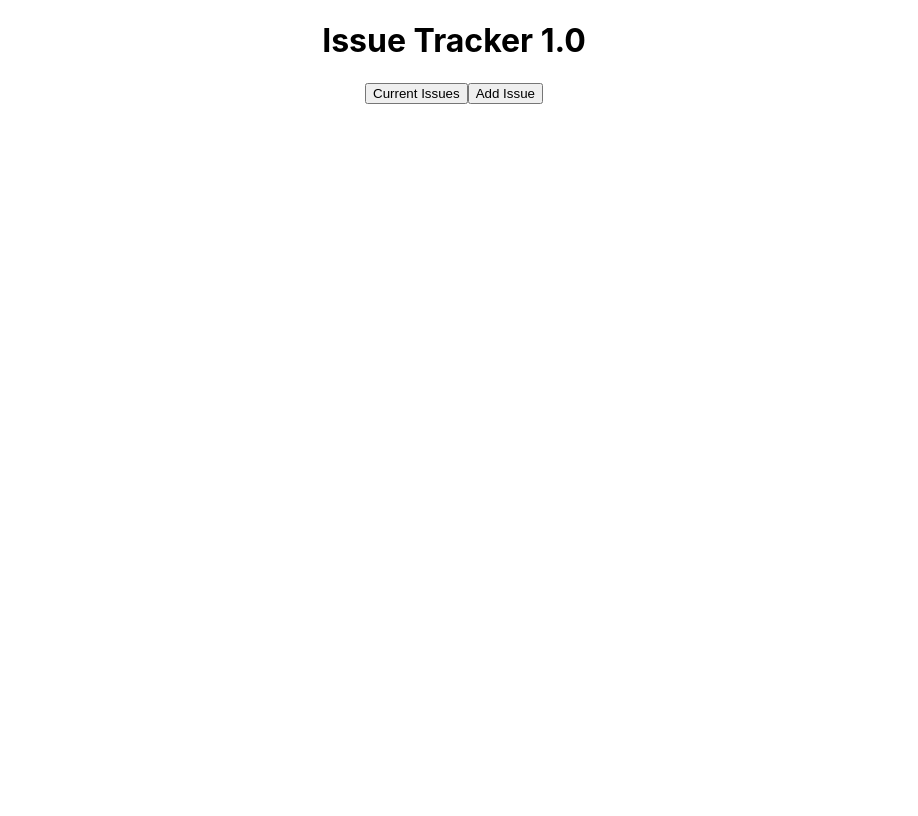
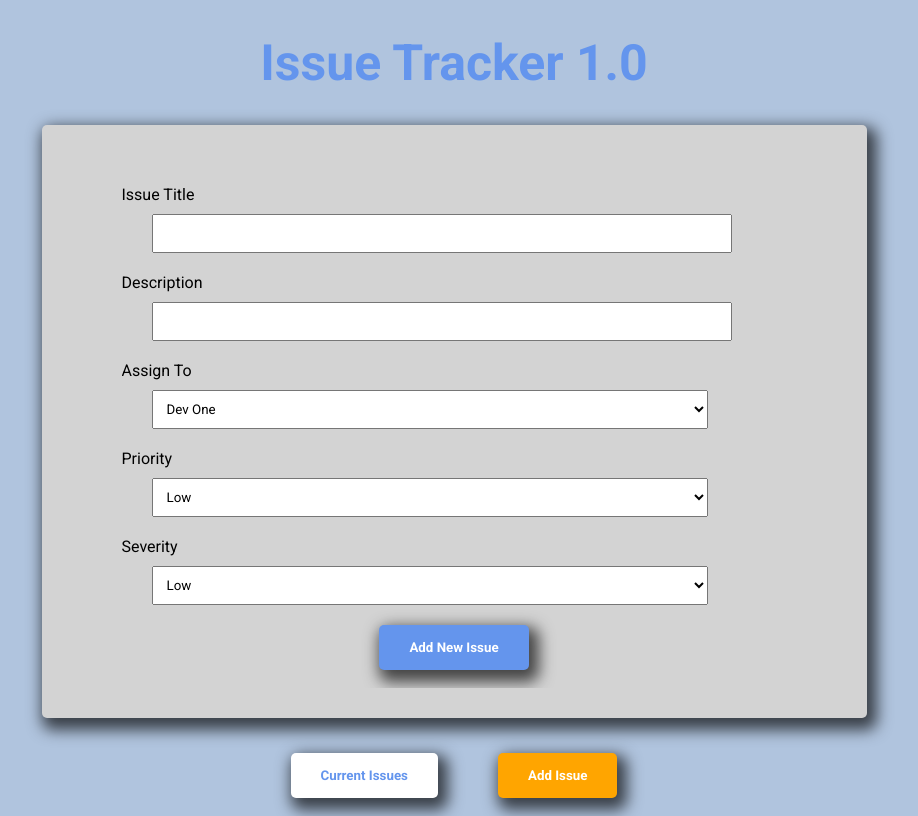
Before and after one commit to nabilk11/react-issue-tracker, a React (Create React App) app: page / in a window 1280 px wide. Shown: the whole page, without its empty margins (186-1104 px from the left). Built offline with nearby package versions, Linux system fonts and the light colour scheme.

Commit message:
created basic add new issue screen

```diff
--- a/public/index.html
+++ b/public/index.html
@@ -12,11 +12,18 @@
     <link rel="apple-touch-icon" href="%PUBLIC_URL%/logo192.png" />
 
     <link rel="manifest" href="%PUBLIC_URL%/manifest.json" />
+    <link href="https://fonts.googleapis.com/css2?family=Karla&family=Roboto:ital,wght@0,100;0,300;0,400;0,500;0,700;1,100&display=swap" rel="stylesheet">
+    <title>Issue Tracker 1.0</title>
+    <style>
+      *{
+        font-family: 'Roboto', sans-serif;
+        overflow-x: hidden;
+      }
 
-    <title>React Issue Tracker</title>
+    </style>
   </head>
   <body>
-    <noscript>You need to enable JavaScript to run this app.</noscript>
+
     <div id="root"></div>
 
 
--- a/src/App.css
+++ b/src/App.css
@@ -2,37 +2,80 @@
   text-align: center;
 }
 
-.App-logo {
-  height: 40vmin;
-  pointer-events: none;
+body {
+  background-color: lightsteelblue;
 }
 
-@media (prefers-reduced-motion: no-preference) {
-  .App-logo {
-    animation: App-logo-spin infinite 20s linear;
-  }
+h1{
+  font-size: 50px;
+  color:cornflowerblue;
+
 }
 
-.App-header {
-  background-color: #282c34;
-  min-height: 100vh;
-  display: flex;
-  flex-direction: column;
-  align-items: center;
-  justify-content: center;
-  font-size: calc(10px + 2vmin);
-  color: white;
+.grey-card-container {
+  max-width: 725px;
+  margin: auto;
+  border-radius: 5px;
+  background-color: lightgrey;
+  -webkit-box-shadow: 5px 7px 15px 5px rgba(0,0,0,0.68);
+  box-shadow: 5px 7px 15px 5px rgba(0,0,0,0.68);
+  padding: 40px 50px 30px;
 }
 
-.App-link {
-  color: #61dafb;
+.view-button {
+  font-weight: bold;
+  border-radius: 5px;
+  background-color: white;
+  color: cornflowerblue;
+  border: none;
+  -webkit-box-shadow: 5px 7px 15px 5px rgba(0,0,0,0.68);
+    box-shadow: 5px 7px 15px 5px rgba(0,0,0,0.68);
+    padding: 15px 30px;
+    margin-top: 20px;
+  margin-bottom: 18px;
+  margin-inline: 30px;
+  cursor: pointer;
+
+
+}
+.add-button {
+  font-weight: bold;
+  border-radius: 5px;
+  background-color: white;
+  color: cornflowerblue;
+  border: none;
+  -webkit-box-shadow: 5px 7px 15px 5px rgba(0,0,0,0.68);
+    box-shadow: 5px 7px 15px 5px rgba(0,0,0,0.68);
+    padding: 15px 30px;
+    margin-top: 20px;
+  margin-bottom: 18px;
+  margin-inline: 30px;
+  cursor: pointer;
+}
+.add-button:hover{
+  background-color: cornflowerblue;
+  color: white;
+
+}
+.buttons {
+margin-top: 15px;
+
+
 }
 
-@keyframes App-logo-spin {
-  from {
-    transform: rotate(0deg);
-  }
-  to {
-    transform: rotate(360deg);
-  }
+.active-button {
+  background-color: orange;
+  color: white;
+  font-weight: bold;
+  border-radius: 5px;
+  border: none;
+  -webkit-box-shadow: 5px 7px 15px 5px rgba(0,0,0,0.68);
+    box-shadow: 5px 7px 15px 5px rgba(0,0,0,0.68);
+    padding: 15px 30px;
+    margin-top: 20px;
+  margin-bottom: 18px;
+  margin-inline: 30px;
+  cursor: pointer;
+
+
 }
--- a/src/App.jsx
+++ b/src/App.jsx
@@ -1,7 +1,7 @@
 import React from 'react';
 import { useState, useEffect } from 'react';
 import AddIssue from './components/AddIssue/AddIssue';
-import CurrentIssue from './components/AddIssue/CurrentIssue';
+import CurrentIssue from './components/CurrentIssue/CurrentIssue';
 import './App.css';
 
 function App() {
@@ -9,10 +9,12 @@ function App() {
   return (
     <div className="App">
       <h1>Issue Tracker 1.0</h1>
+      <div className="grey-card-container">
       { addIssue ? <AddIssue/> : <CurrentIssue/>}
+      </div>
     <div className="buttons">
-<button>Current Issues</button>
-<button>Add Issue</button>
+<button className="view-button">Current Issues</button>
+<button className="add-button active-button">  Add Issue  </button>
 
     </div>
     </div>
--- a/src/components/AddIssue/AddIssue.jsx
+++ b/src/components/AddIssue/AddIssue.jsx
@@ -9,7 +9,44 @@ export default function AddIssue() {
   return (
     <div className="add-issue">
 
-
+<form action="">
+<label htmlFor="">
+        Issue Title
+        <input type="text" />
+        </label>
+    <label htmlFor="">
+        Description
+        <input type="text" />
+        </label>
+        <label htmlFor="">
+            Assign To
+        <select name="devSel" id="devSel">
+        <option value="devOne">Dev One</option>
+        <option value="devTwo">Dev Two</option>
+        <option value="devThree">Dev Three</option>
+        <option value="devFour">Dev Four</option>
+        </select>
+        </label>
+        <label htmlFor="">
+            Priority
+        <select name="prioritySel" id="prioritySel">
+        <option value="Low">Low</option>
+        <option value="Medium">Medium</option>
+        <option value="High">High</option>
+        <option value="VeryHigh">Very High</option>
+        </select>
+        </label>
+        <label htmlFor="">
+            Severity
+        <select name="prioritySel" id="prioritySel">
+        <option value="Low">Low</option>
+        <option value="Medium">Medium</option>
+        <option value="High">High</option>
+        <option value="VeryHigh">Very High</option>
+        </select>
+        </label>
+        <button type="submit">Add New Issue</button>
+</form>
     </div>
 
   );
--- a/src/components/AddIssue/addissue.css
+++ b/src/components/AddIssue/addissue.css
@@ -0,0 +1,34 @@
+form label,
+label input,
+label select {
+    display: block;
+    text-align: left;
+    margin-left: 30px;
+}
+form label {
+    margin-top: 20px;
+}
+label input,
+label select {
+    width: 80%;
+    padding: 10px;
+    margin-top: 10px;
+    cursor: pointer;
+
+
+}
+form button {
+    font-weight: bold;
+border-radius: 5px;
+background-color: cornflowerblue;
+color: white;
+border: none;
+-webkit-box-shadow: 5px 7px 15px 5px rgba(0,0,0,0.68);
+  box-shadow: 5px 7px 15px 5px rgba(0,0,0,0.68);
+  padding: 15px 30px;
+  margin-top: 20px;
+  margin-bottom: 18px;
+  cursor: pointer;
+
+
+}
```
